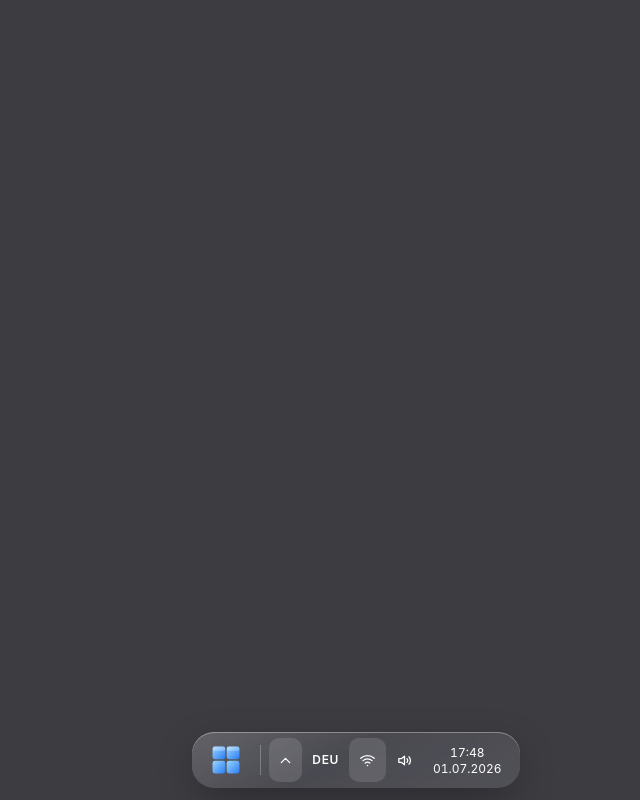
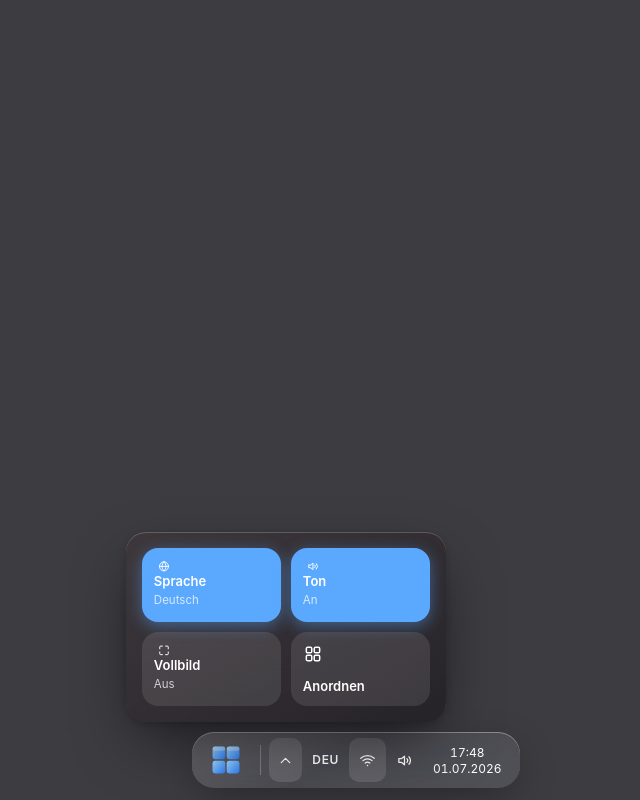
Before and after one commit to byGamsa/gerigk-os, a React (Vite) app: page / in a window 1280 px wide. Both pictures are taken after a click on the button 569 px from the left and 760 px from the top of the page. Shown: the whole page, without its empty margins (284-924 px from the left). Built offline with nearby package versions, Linux system fonts and the light colour scheme.

Commit message:
feat: add quick settings

```diff
--- a/src/App.tsx
+++ b/src/App.tsx
@@ -1,5 +1,6 @@
 import { Calendar } from './components/Calendar/Calendar';
 import { Desktop } from './components/Desktop/Desktop';
+import { QuickSettings } from './components/QuickSettings/QuickSettings';
 import { StartMenu } from './components/StartMenu/StartMenu';
 import { Taskbar } from './components/Taskbar/Taskbar';
 import { useGlobalListeners } from './hooks/useGlobalListeners';
@@ -14,6 +15,7 @@ export function App() {
 
       <StartMenu />
       <Calendar />
+      <QuickSettings />
     </>
   );
 }
--- /dev/null
+++ b/src/components/QuickSettings/QuickSettings.styles.ts
@@ -0,0 +1,13 @@
+import { tokens } from '@/styles/tokens';
+
+export const quickSettingsStyles = {
+  panel: 'w-[320px] max-w-[calc(100vw-16px)] p-4',
+  grid: 'grid grid-cols-2 gap-2.5',
+  tile: `flex h-[74px] flex-col justify-between rounded-2xl p-3 text-left transition-colors duration-200 ${tokens.focusRing}`,
+  tileIdle: 'bg-white/10 hover:bg-white/[.16]',
+  tileActive: 'bg-accent text-white shadow-glow hover:bg-accent-strong',
+  tileIcon: 'size-5',
+  tileLabel: 'text-[13px] font-semibold leading-tight',
+  tileValue: 'text-[11.5px] opacity-75',
+  volume: 'mt-4 rounded-2xl bg-white/10 px-2 py-2',
+} as const;
--- /dev/null
+++ b/src/components/QuickSettings/QuickSettings.tsx
@@ -0,0 +1,31 @@
+import { cn } from '@/lib/cn';
+import { Flyout } from '../Flyout/Flyout';
+import { Icon } from '../Icon/Icon';
+import { quickSettingsStyles as s } from './QuickSettings.styles';
+import { useQuickSettings } from './useQuickSettings';
+
+export function QuickSettings() {
+  const { t, tiles } = useQuickSettings();
+
+  return (
+    <Flyout id="quick" className={s.panel} ariaLabel={t('tray.hidden')}>
+      <div className={s.grid}>
+        {tiles.map((tile) => (
+          <button
+            key={tile.id}
+            type="button"
+            aria-pressed={tile.active}
+            className={cn(s.tile, tile.active ? s.tileActive : s.tileIdle)}
+            onClick={tile.onToggle}
+          >
+            <Icon name={tile.icon} className={s.tileIcon} />
+            <span>
+              <span className={cn('block', s.tileLabel)}>{tile.label}</span>
+              {tile.value && <span className={s.tileValue}>{tile.value}</span>}
+            </span>
+          </button>
+        ))}
+      </div>
+    </Flyout>
+  );
+}
--- /dev/null
+++ b/src/components/QuickSettings/useQuickSettings.ts
@@ -0,0 +1,22 @@
+import { useFullscreen } from '@/hooks/useFullscreen';
+import { useT } from '@/hooks/useT';
+import { useOsStore } from '@/store/os.store';
+import type { QuickTile } from './QuickSettings.types';
+
+export function useQuickSettings() {
+  const { t } = useT();
+  const fullscreen = useFullscreen();
+  const muted = useOsStore((s) => s.muted);
+  const { toggleLang, toggleMute, resetIconPositions } = useOsStore.getState();
+
+  const tiles: QuickTile[] = [
+    { id: 'lang', icon: 'globe', label: t('qs.language'), value: t('qs.languageName'), active: true, onToggle: toggleLang },
+    { id: 'sound', icon: muted ? 'volumeMute' : 'volume', label: t('qs.sound'), value: t(muted ? 'qs.off' : 'qs.on'), active: !muted, onToggle: toggleMute },
+    ...(fullscreen.supported
+      ? [{ id: 'fullscreen', icon: 'fullscreen' as const, label: t('qs.fullscreen'), value: t(fullscreen.active ? 'qs.on' : 'qs.off'), active: fullscreen.active, onToggle: fullscreen.toggle }]
+      : []),
+    { id: 'arrange', icon: 'grid', label: t('qs.arrange'), active: false, onToggle: resetIconPositions },
+  ];
+
+  return { t, tiles };
+}
```
Also changed, not shown: src/components/QuickSettings/QuickSettings.types.ts (added, +10 -0 lines).
